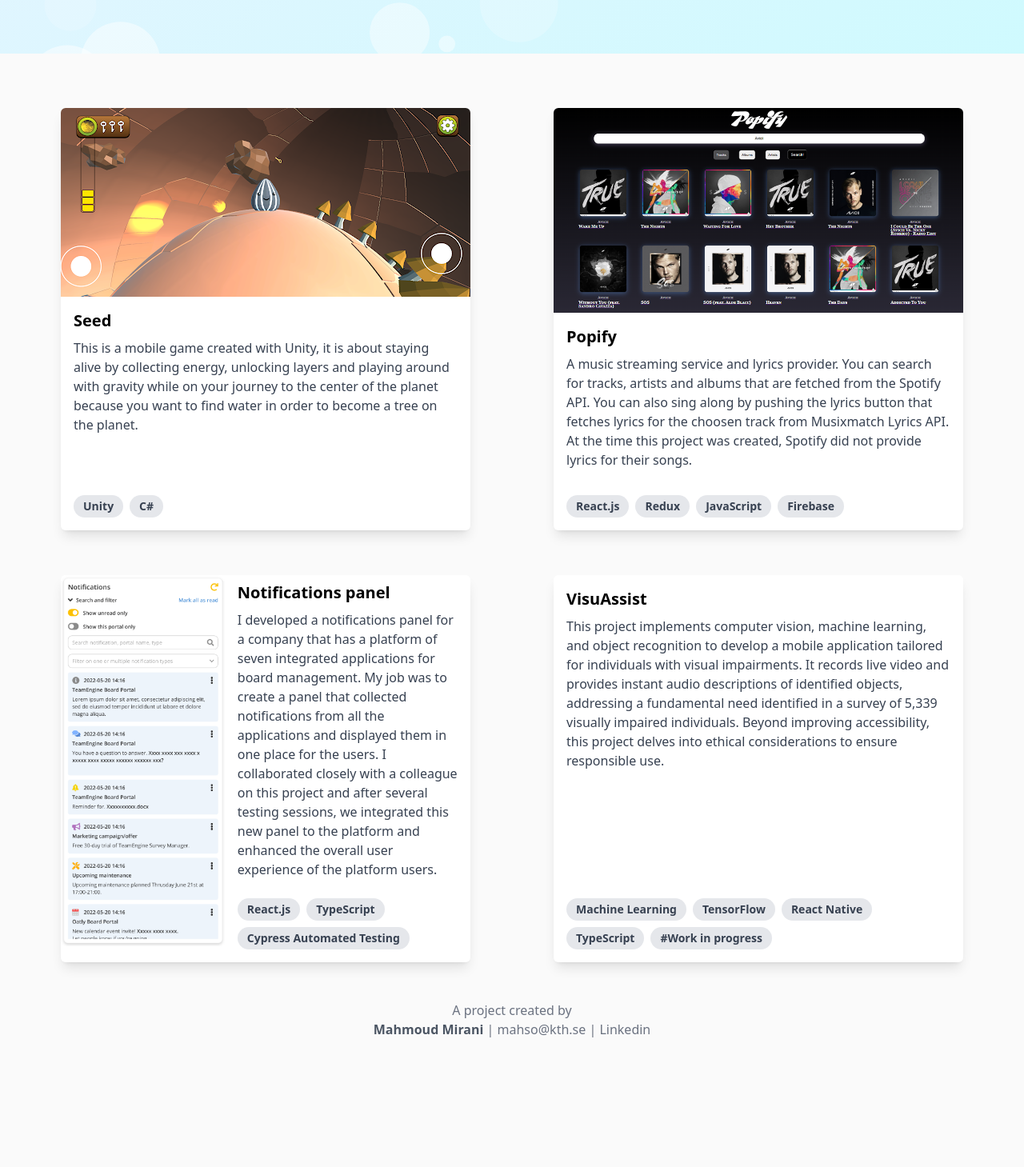
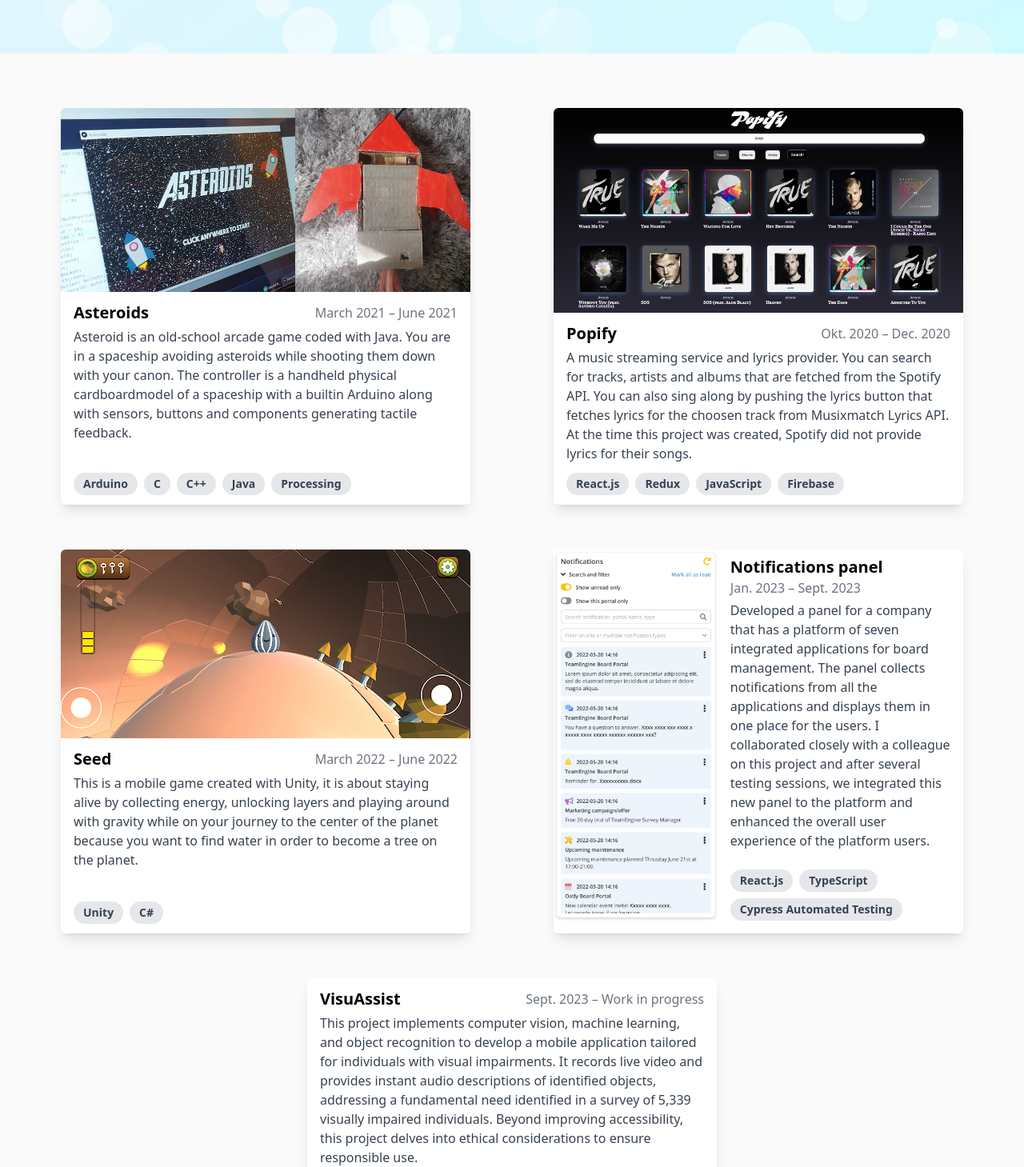
Before and after one commit to MoodMirani/mood-portfolio, a Next.js app: page / in a window 1280 px wide. Shown: the part 733-2192 px from the top of the page at 80% size. Before the commit the page ends 2052 px from the top, so only its background shows below. Built offline with nearby package versions, Linux system fonts and the light colour scheme.

Commit message:
added asteroids projekt and date <3

```diff
--- a/app/page.tsx
+++ b/app/page.tsx
@@ -39,6 +39,8 @@
             LinkedIn
           </a>
           .
+          <br /> <br />
+          Try clicking on the bubbles.
         </p>
         <ScrollTo
           href="#ProjectsContainer"
@@ -59,7 +61,14 @@
         className="mt-10 flex w-full animate-fade-up flex-wrap justify-evenly"
       >
         {projects.map(
-          ({ imagePath, title, description, tags, imageLandscapeFormat }) =>
+          ({
+            imagePath,
+            title,
+            description,
+            tags,
+            imageLandscapeFormat,
+            date,
+          }) =>
             imageLandscapeFormat ? (
               <Card
                 key={title}
@@ -67,6 +76,7 @@
                 title={title}
                 description={description}
                 tags={tags}
+                date={date}
               />
             ) : (
               <HorizontalCard
@@ -75,6 +85,7 @@
                 title={title}
                 description={description}
                 tags={tags}
+                date={date}
               />
             ),
         )}
@@ -85,12 +96,13 @@
 
 const projects = [
   {
-    title: "Seed",
+    title: "Asteroids",
     description:
-      "This is a mobile game created with Unity, it is about staying alive by collecting energy, unlocking layers and playing around with gravity while on your journey to the center of the planet because you want to find water in order to become a tree on the planet. ",
-    imagePath: "/images/seed.png",
-    tags: ["Unity", "C#"],
+      "Asteroid is an old-school arcade game coded with Java. You are in a spaceship avoiding asteroids while shooting them down with your canon. The controller is a handheld physical cardboardmodel of a spaceship with a builtin Arduino along with sensors, buttons and components generating tactile feedback.",
+    imagePath: "/images/asteroids.png",
+    tags: ["Arduino", "C", "C++", "Java", "Processing"],
     imageLandscapeFormat: true,
+    date: "March 2021 – June 2021",
   },
   {
     title: "Popify",
@@ -99,26 +111,32 @@
     imagePath: "/images/popify.png",
     tags: ["React.js", "Redux", "JavaScript", "Firebase"],
     imageLandscapeFormat: true,
+    date: "Okt. 2020 – Dec. 2020",
+  },
+  {
+    title: "Seed",
+    description:
+      "This is a mobile game created with Unity, it is about staying alive by collecting energy, unlocking layers and playing around with gravity while on your journey to the center of the planet because you want to find water in order to become a tree on the planet. ",
+    imagePath: "/images/seed.png",
+    tags: ["Unity", "C#"],
+    imageLandscapeFormat: true,
+    date: "March 2022 – June 2022",
   },
   {
     title: "Notifications panel",
     description:
-      "I developed a notifications panel for a company that has a platform of seven integrated applications for board management. My job was to create a panel that collected notifications from all the applications and displayed them in one place for the users. I collaborated closely with a colleague on this project and after several testing sessions, we integrated this new panel to the platform and enhanced the overall user experience of the platform users.",
+      "Developed a panel for a company that has a platform of seven integrated applications for board management. The panel collects notifications from all the applications and displays them in one place for the users. I collaborated closely with a colleague on this project and after several testing sessions, we integrated this new panel to the platform and enhanced the overall user experience of the platform users.",
     imagePath: "/images/notifications.png",
     tags: ["React.js", "TypeScript", "Cypress Automated Testing"],
     imageLandscapeFormat: false,
+    date: "Jan. 2023 – Sept. 2023",
   },
   {
     title: "VisuAssist",
     description:
       "This project implements computer vision, machine learning, and object recognition to develop a mobile application tailored for individuals with visual impairments. It records live video and provides instant audio descriptions of identified objects, addressing a fundamental need identified in a survey of 5,339 visually impaired individuals. Beyond improving accessibility, this project delves into ethical considerations to ensure responsible use.",
-    tags: [
-      "Machine Learning",
-      "TensorFlow",
-      "React Native",
-      "TypeScript",
-      "#Work in progress",
-    ],
+    tags: ["Machine Learning", "TensorFlow", "React Native", "TypeScript"],
     imageLandscapeFormat: true,
+    date: "Sept. 2023 – Work in progress",
   },
 ];
--- a/components/home/card.tsx
+++ b/components/home/card.tsx
@@ -1,28 +1,39 @@
+"use client";
+import useMediaQuery from "@/lib/hooks/use-media-query";
+
 export default function Card({
   imagePath,
   title,
   description,
   tags,
+  date,
 }: {
   imagePath?: string;
   title?: string;
   description?: string;
   tags: string[];
+  date?: string;
 }) {
+  const { isMobile } = useMediaQuery();
   return (
     <div className="z-10 m-7 flex h-auto max-w-lg flex-col overflow-hidden rounded-md bg-white shadow-lg">
       {imagePath && (
         <img className="w-full" src={imagePath} alt="Picture of a project" />
       )}
-      <div className="mb-auto px-4 py-4">
-        <div className="mb-2 text-xl font-bold">{title}</div>
+      <div className="mb-auto px-4 py-3 ">
+        <div className={isMobile ? "mb-1" : "mb-1 flex justify-between"}>
+          <div className="text-xl font-bold">{title}</div>
+          {date && (
+            <div className="flex items-center text-gray-500">{date}</div>
+          )}
+        </div>
         <p className="text-base text-gray-700">{description}</p>
       </div>
-      <div className="flex flex-wrap px-4 pb-2 pt-4">
+      <div className="flex flex-wrap px-4 pb-2">
         {tags.map((tag, index) => (
           <span
             key={index}
-            className="mb-2 mr-2 inline-block rounded-full bg-gray-200 px-3 py-1 text-sm font-semibold text-gray-700"
+            className="mb-1 mr-2 inline-block rounded-full bg-gray-200 px-3 py-1 text-sm font-semibold text-gray-700"
           >
             {tag}
           </span>
--- a/components/home/horizontalCard.tsx
+++ b/components/home/horizontalCard.tsx
@@ -3,6 +3,7 @@
   title?: string;
   description?: string;
   tags: string[];
+  date?: string;
 };
 
 export default function Card({
@@ -10,6 +11,7 @@
   title,
   description,
   tags,
+  date,
 }: CardProps) {
   return (
     <div className="z-10 m-7 flex h-auto max-w-lg flex-col overflow-hidden rounded-md bg-white shadow-lg md:flex-row">
@@ -24,7 +26,12 @@
       )}
       <div className="flex w-full flex-col md:w-3/5">
         <div className="mb-auto px-4 py-2">
-          <div className="mb-2 text-xl font-bold">{title}</div>
+          <div className="mb-1">
+            <div className="text-xl font-bold">{title}</div>
+            {date && (
+              <div className="flex items-center text-gray-500">{date}</div>
+            )}
+          </div>
           <p className="text-base text-gray-700">{description}</p>
         </div>
         <div className="flex flex-wrap px-4 pb-2 pt-4">
--- a/components/particles/particles.tsx
+++ b/components/particles/particles.tsx
@@ -284,8 +284,8 @@
               width: 1920,
               height: 1080,
             },
-            limit: 0,
-            value: 80,
+            limit: 1000,
+            value: 150,
           },
           opacity: {
             random: {
```
Also changed, not shown: public/images/asteroids.png (added).
